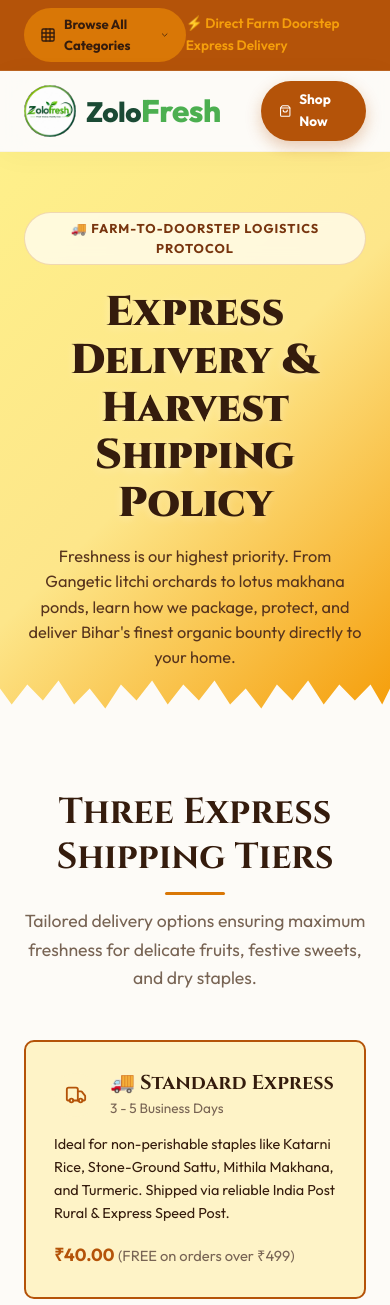
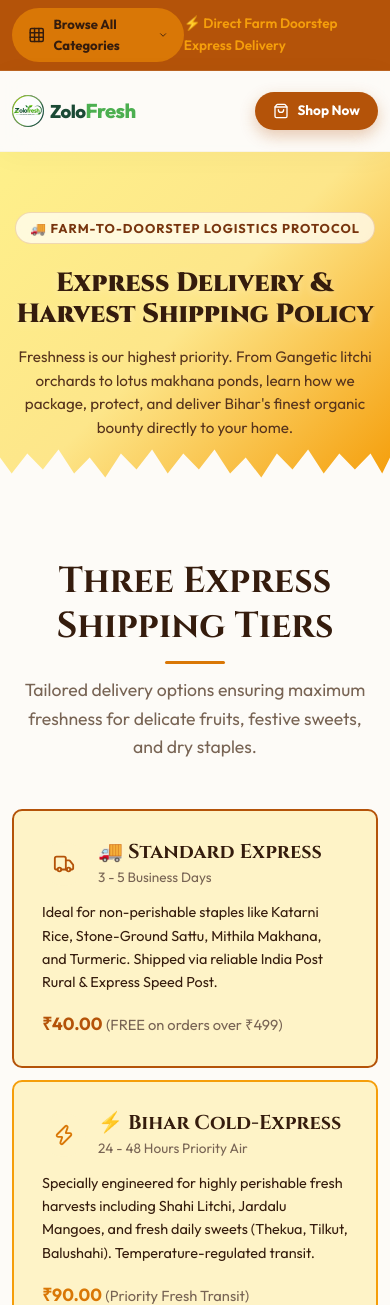
Before and after one commit to nikhilkumar-sinha/zolo, a PHP site: page /delivery.html in a window 390 px wide. Shown: the top 1305 px of the page. Run offline with PHP 8.4, Linux system fonts and the light colour scheme.

Commit message:
style: optimize header and hero typography for mobile viewports

```diff
--- a/style.css
+++ b/style.css
@@ -2216,11 +2216,49 @@
 
 @media (max-width: 768px) {
   .nav-links {
-    display: none; /* Can be handled by menu overlays, keeping it simple or toggled */
+    display: none;
   }
   .mobile-menu-toggle {
     display: flex;
   }
+
+  /* Mobile Header Alignment Fixes */
+  .logo {
+    margin-right: 0;
+  }
+  .logo-img {
+    height: 38px !important;
+    width: 38px !important;
+  }
+  .header-logo-text {
+    font-size: 1.35rem !important;
+  }
+  .header-logo-text span {
+    font-size: 1.5rem !important;
+  }
+  .btn-track-nav {
+    display: none !important;
+  }
+  .cart-icon-btn span:not(.cart-badge) {
+    display: none !important;
+  }
+  .cart-icon-btn {
+    width: 40px !important;
+    padding: 0 !important;
+    border-radius: 50% !important;
+    justify-content: center !important;
+  }
+  .cart-icon-btn .cart-badge {
+    position: absolute !important;
+    top: -4px !important;
+    right: -4px !important;
+    transform: none !important;
+    margin-left: 0 !important;
+  }
+  .nav-actions {
+    gap: 8px;
+  }
+
   .hero {
     height: auto;
     padding: 120px 0 80px 0;
@@ -2265,6 +2303,32 @@
 }
 
 @media (max-width: 480px) {
+  /* Extra compact mobile header */
+  .container {
+    padding-left: 12px !important;
+    padding-right: 12px !important;
+  }
+  .logo {
+    gap: 6px !important;
+  }
+  .logo-img {
+    height: 32px !important;
+    width: 32px !important;
+  }
+  .header-logo-text {
+    font-size: 1.15rem !important;
+  }
+  .header-logo-text span {
+    font-size: 1.25rem !important;
+  }
+  .nav-btn {
+    width: 36px !important;
+    height: 36px !important;
+  }
+  .nav-actions {
+    gap: 6px !important;
+  }
+
   .features-grid {
     grid-template-columns: 1fr;
   }
@@ -3729,3 +3793,16 @@
   .sunshine-trust-row { justify-content: center; }
   .fruit-bowl-image-wrapper { width: 320px; height: 320px; }
 }
+
+@media (max-width: 768px) {
+  .editorial-headline { font-size: 2.0rem !important; }
+  .sunshine-hero-desc { font-size: 0.95rem !important; }
+  .fruit-bowl-image-wrapper { width: 280px !important; height: 280px !important; }
+}
+
+@media (max-width: 480px) {
+  .editorial-headline { font-size: 1.65rem !important; }
+  .hero-action-group { flex-direction: column; width: 100%; gap: 10px; }
+  .hero-action-group .btn { width: 100%; justify-content: center; }
+  .fruit-bowl-image-wrapper { width: 220px !important; height: 220px !important; }
+}
```
